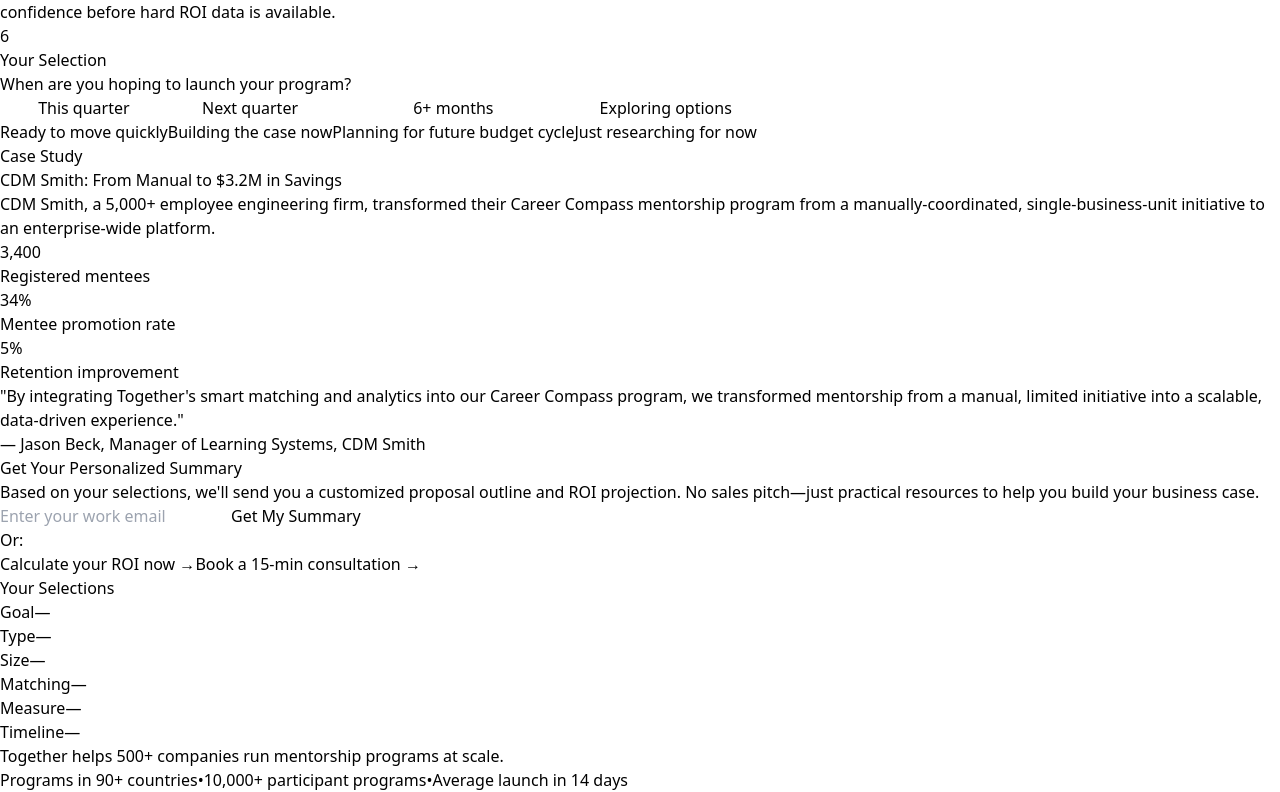
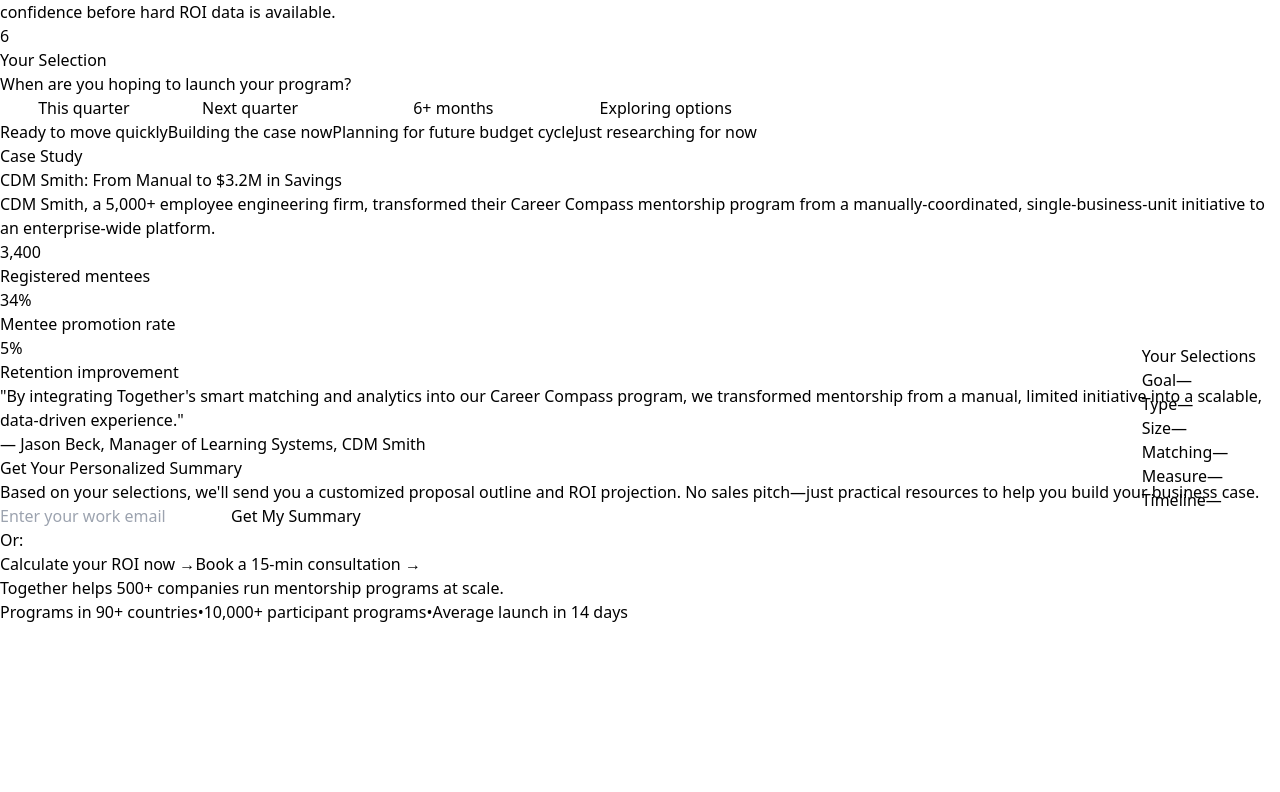
Before and after one commit to burntjensen/business_case_builder, a React (Vite) app: page / in a window 1280 px wide. Shown: the part 9280-10072 px from the top of the page. After the commit the page ends 9904 px from the top, so only its background shows below. Built offline with nearby package versions, Linux system fonts and the light colour scheme.

Commit message:
Update App.jsx

```diff
--- a/src/App.jsx
+++ b/src/App.jsx
@@ -60,8 +60,11 @@ const StatBox = ({ value, label }) => (
   </div>
 );
 
-// Progress Tracker Component
+// Progress Tracker Component - iframe compatible
 const ProgressTracker = ({ selections }) => {
+  const [position, setPosition] = useState({ top: 0 });
+  const trackerRef = useRef(null);
+
   const selectionCount = useMemo(() => {
     const fields = ['primaryGoal', 'programType', 'audienceSize', 'matchingApproach', 'measurementFocus', 'timeline'];
     return fields.filter(field => selections[field]).length;
@@ -69,8 +72,49 @@ const ProgressTracker = ({ selections }) => {
 
   const progressPercent = (selectionCount / 6) * 100;
 
+  useEffect(() => {
+    const updatePosition = () => {
+      const scrollY = window.scrollY || window.pageYOffset;
+      const viewportHeight = window.innerHeight;
+      // Position it 24px from the bottom of the current viewport
+      const newTop = scrollY + viewportHeight - 280;
+      setPosition({ top: Math.max(100, newTop) });
+    };
+
+    updatePosition();
+
+    let ticking = false;
+    const handleScroll = () => {
+      if (!ticking) {
+        window.requestAnimationFrame(() => {
+          updatePosition();
+          ticking = false;
+        });
+        ticking = true;
+      }
+    };
+
+    window.addEventListener('scroll', handleScroll, { passive: true });
+    window.addEventListener('resize', updatePosition, { passive: true });
+
+    return () => {
+      window.removeEventListener('scroll', handleScroll);
+      window.removeEventListener('resize', updatePosition);
+    };
+  }, []);
+
   return (
-    <div className="fixed bottom-6 right-6 bg-white rounded-xl shadow-lg border border-slate-200 p-4 max-w-xs hidden md:block z-50">
+    <div
+      ref={trackerRef}
+      className="bg-white rounded-xl shadow-lg border border-slate-200 p-4 w-64 hidden md:block"
+      style={{
+        position: 'absolute',
+        top: `${position.top}px`,
+        right: '24px',
+        zIndex: 9999,
+        transition: 'top 0.15s ease-out',
+      }}
+    >
       <div className="text-sm font-semibold text-slate-700 mb-3">
         Your Selections
       </div>
```
